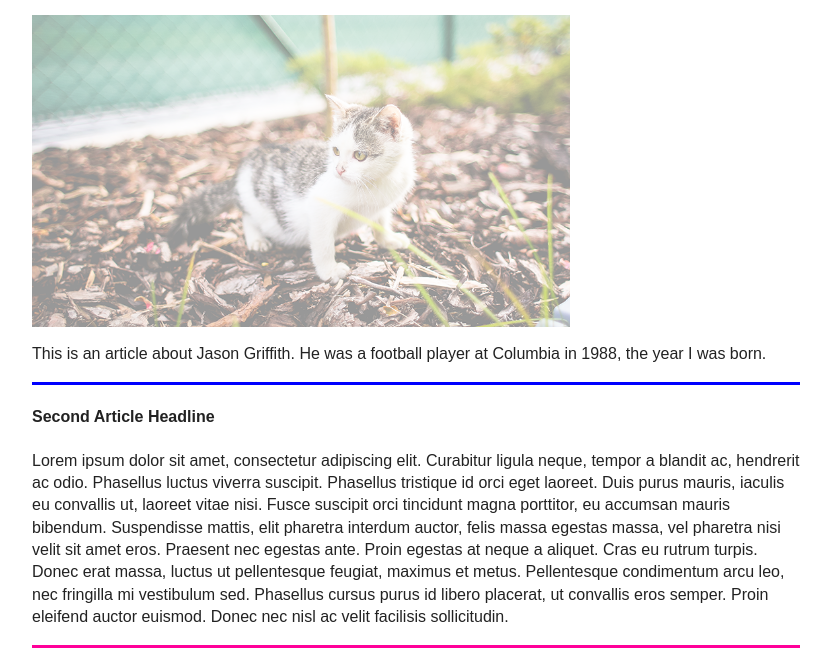
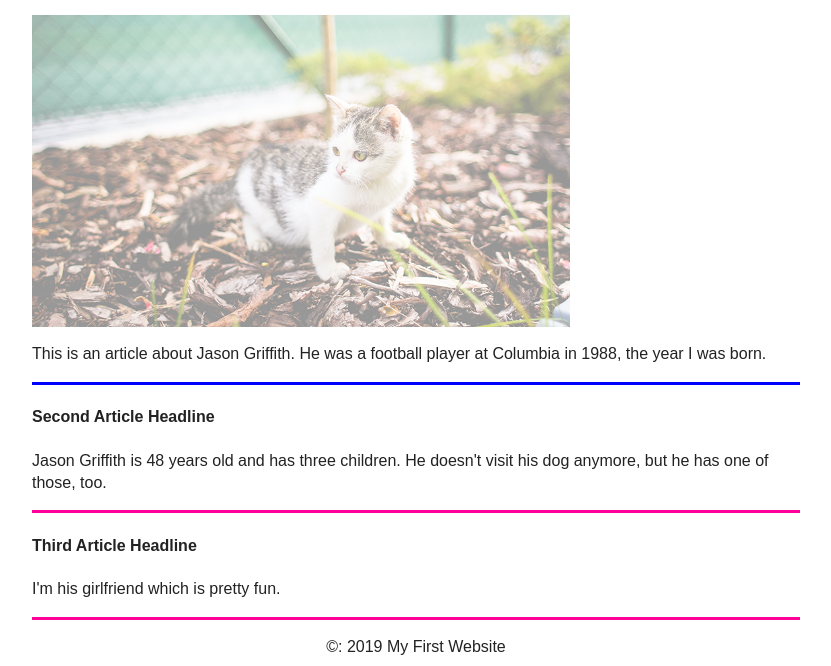
Before and after one commit to mkmoreira/My-First-Website, a plain HTML site: page index.html in a window 1280 px wide. Shown: the part 213-879 px from the top of the page, without its empty margins (224-1055 px from the left). Drawn offline with Linux system fonts and the light colour scheme.

Commit message:
Update index.html

```diff
--- a/index.html
+++ b/index.html
@@ -41,13 +41,13 @@
           <article>
             <h4>Second Article Headline</h4>
             <p>
-              Lorem ipsum dolor sit amet, consectetur adipiscing elit. Curabitur ligula neque, tempor a blandit ac, hendrerit ac odio. Phasellus luctus viverra suscipit. Phasellus tristique id orci eget laoreet. Duis purus mauris, iaculis eu convallis ut, laoreet vitae nisi. Fusce suscipit orci tincidunt magna porttitor, eu accumsan mauris bibendum. Suspendisse mattis, elit pharetra interdum auctor, felis massa egestas massa, vel pharetra nisi velit sit amet eros. Praesent nec egestas ante. Proin egestas at neque a aliquet. Cras eu rutrum turpis. Donec erat massa, luctus ut pellentesque feugiat, maximus et metus. Pellentesque condimentum arcu leo, nec fringilla mi vestibulum sed. Phasellus cursus purus id libero placerat, ut convallis eros semper. Proin eleifend auctor euismod. Donec nec nisl ac velit facilisis sollicitudin.
+              Jason Griffith is 48 years old and has three children. He doesn't visit his dog anymore, but he has one of those, too.
             </p>
           </article>
           <article>
             <h4>Third Article Headline</h4>
             <p>
-              Lorem ipsum dolor sit amet, consectetur adipiscing elit. Curabitur ligula neque, tempor a blandit ac, hendrerit ac odio. Phasellus luctus viverra suscipit. Phasellus tristique id orci eget laoreet. Duis purus mauris, iaculis eu convallis ut, laoreet vitae nisi. Fusce suscipit orci tincidunt magna porttitor, eu accumsan mauris bibendum. Suspendisse mattis, elit pharetra interdum auctor, felis massa egestas massa, vel pharetra nisi velit sit amet eros. Praesent nec egestas ante. Proin egestas at neque a aliquet. Cras eu rutrum turpis. Donec erat massa, luctus ut pellentesque feugiat, maximus et metus. Pellentesque condimentum arcu leo, nec fringilla mi vestibulum sed. Phasellus cursus purus id libero placerat, ut convallis eros semper. Proin eleifend auctor euismod. Donec nec nisl ac velit facilisis sollicitudin.
+              I'm his girlfriend which is pretty fun.
             </p>
           </article>
         </div>
```
